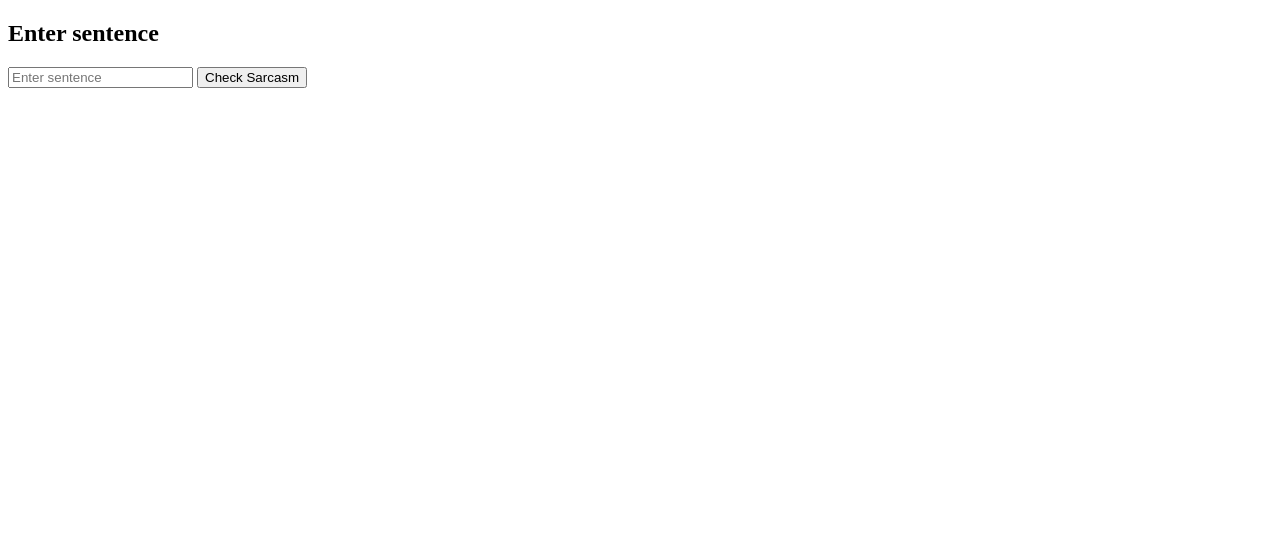
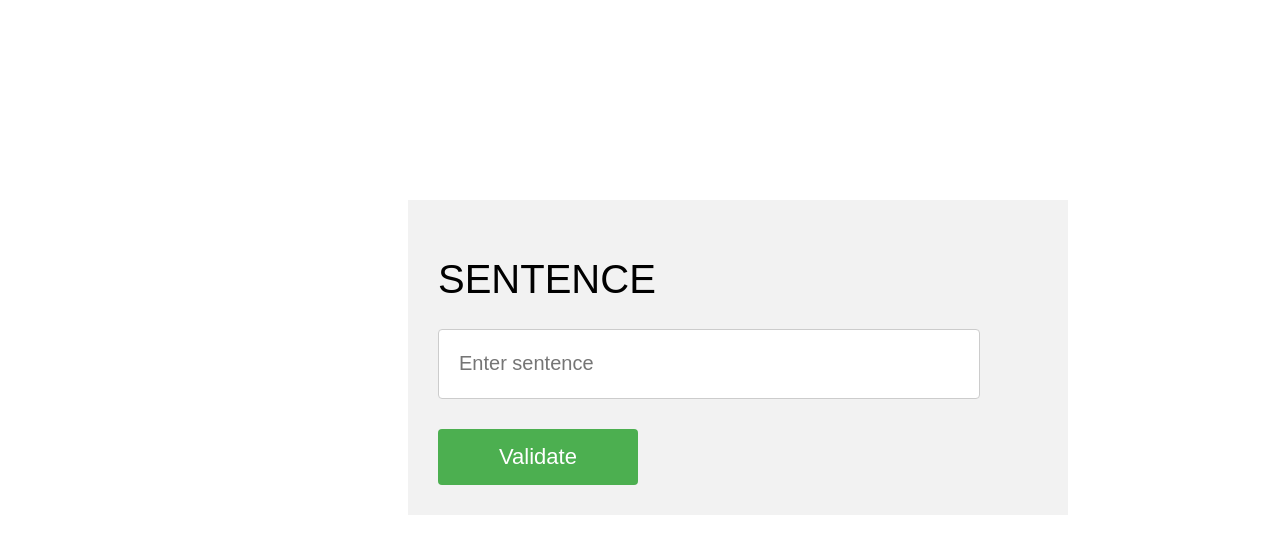
Before and after one commit to martinetmayank/sarcasm-detection, a Flask app: page / in a window 1280 px wide. Shown: the top 554 px of the page. Run offline with Flask 2, Linux system fonts and the light colour scheme; parts of the project's set-up code (start-up, migrations or seed data) failed here and were passed over.

Commit message:
imporved index UI

```diff
--- a/Bayes.py
+++ b/Bayes.py
@@ -21,7 +21,6 @@ def bayes(headline):
     test = tf.transform(review).toarray()
 
     labels_pred = bnb.predict(test)
-    print(type(labels_pred))
     if labels_pred[0] == "1":
         return "Sarcasm", labels_pred[0]
     else:
--- a/main.py
+++ b/main.py
@@ -1,6 +1,6 @@
 from flask import Flask, request, render_template
 
-from utils import get_result, clear
+from utils import get_result
 
 app = Flask(__name__)
 
@@ -19,5 +19,4 @@ def result():
 
 
 if __name__ == '__main__':
-    app.run('localhost', port=3000, debug=True)
-    clear()
+    app.run(debug=True)
--- /dev/null
+++ b/static/index.css
@@ -0,0 +1,40 @@
+div {
+    margin-left: 400px;
+    margin-top: 200px;
+    max-width: 600px;
+    background-color: #f2f2f2;
+    padding: 30px;
+}
+
+input {
+    width: 500px;
+    height: 40px;
+    border: none;
+    border-radius: 4px;
+    padding: 14px 20px;
+    border: 1px solid #ccc;
+    font-size: 20px;
+}
+
+button {
+    margin-top: 30px;
+    padding: 15px;
+    width: 200px;
+    color: white;
+    font-size: 22px;
+    background-color: #4CAF50;
+    border: none;
+    border-radius: 4px;
+    cursor: pointer;
+}
+
+h1 {
+    font-size: 40px;
+    font-weight: 500;
+    text-transform: uppercase;
+    font-family: sans-serif;
+}
+
+button:hover {
+    background-color: #45a049;
+}
--- a/templates/index.html
+++ b/templates/index.html
@@ -4,16 +4,21 @@
 <head>
     <meta charset="UTF-8">
     <meta name="viewport" content="width=device-width, initial-scale=1.0">
+    <link rel="stylesheet" href="/static/index.css">
     <title>Sarcasm Detection</title>
 </head>
 
 <body>
+    <div>
 
-    <form action='/result' method="POST">
-        <h2>Enter sentence</h2>
-        <input type="text" autocomplete="off" placeholder="Enter sentence" name="sentence">
-        <button type="submit">Check Sarcasm</button>
-    </form>
+        <form action='/result' method="POST">
+            <h1>Sentence</h1>
+            <input type="text" autocomplete="off" placeholder="Enter sentence" name="sentence"><br>
+            <button type="submit">Validate</button>
+        </form>
+
+    </div>
+
 
 </body>
 
--- a/utils.py
+++ b/utils.py
@@ -7,14 +7,10 @@ import os
 def get_result(sentence):
     l1 = lstm_tweets(sentence)
     l2 = lstm_headline(sentence)
-    b = bayes(sentence[0])
+    b = bayes(sentence)
 
     return {
         'twitter LSTM': l1,
         'headline LSTM': l2,
         'Naive bayes': b
     }
-
-
-def clear():
-    os.system('cls')
```
Also changed, not shown: LSTM.py (+4 -3 lines), templates/result.html (+14 -1 lines), static/result.css (added).
